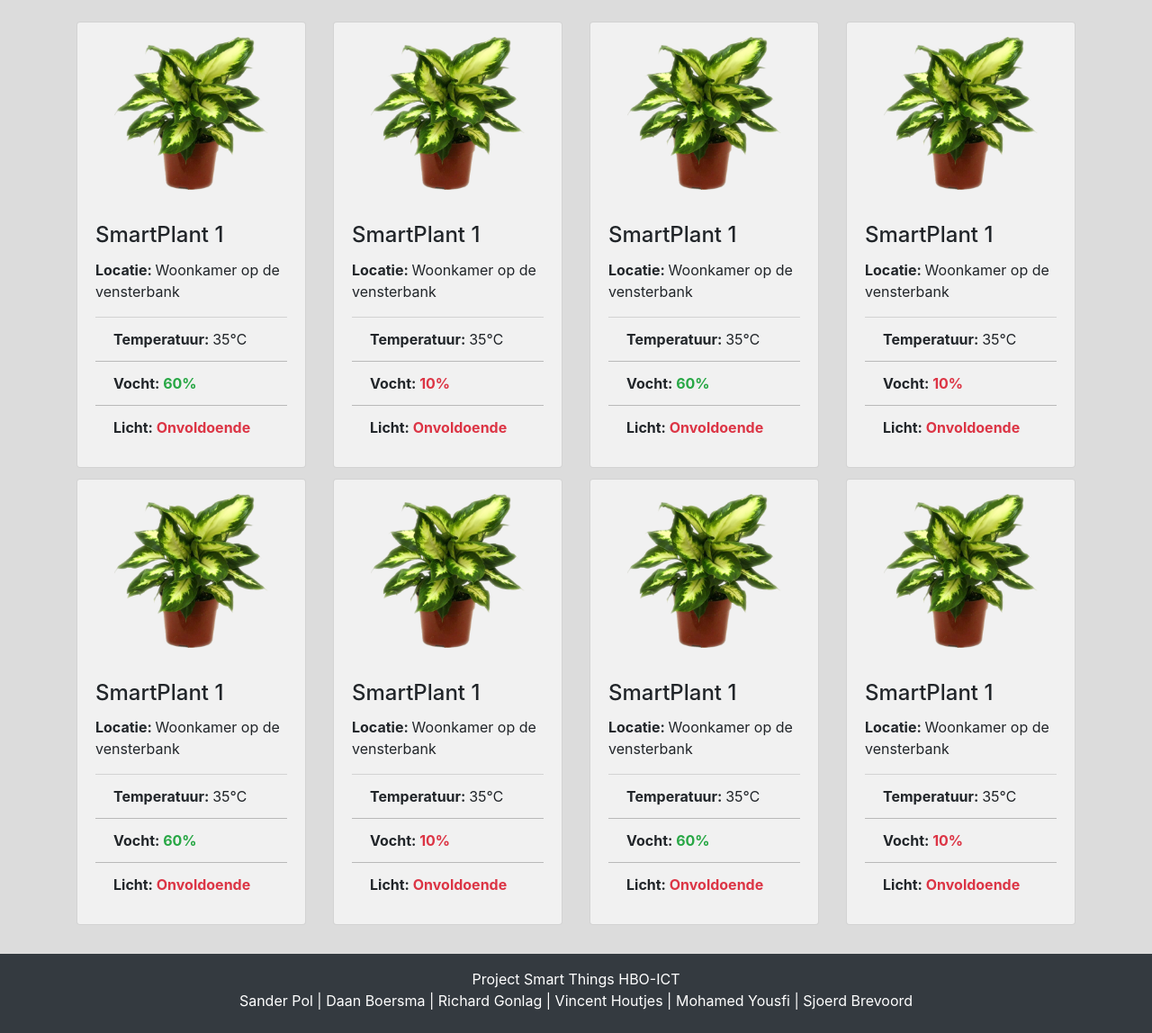
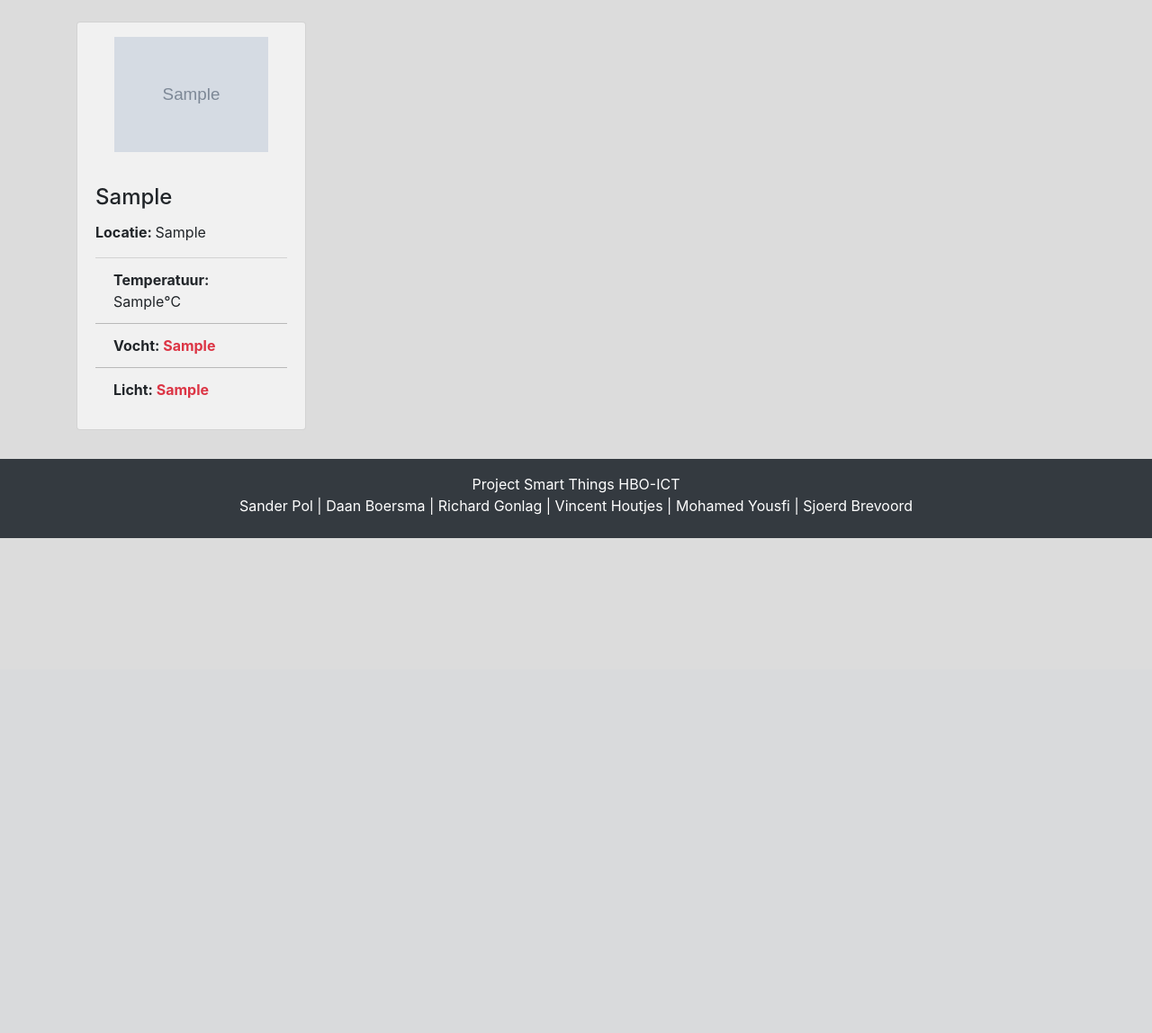
Before and after one commit to r8420/1st-KBS-project--Smartplant, a PHP site: page / in a window 1280 px wide. Shown: the part 56-1204 px from the top of the page at 90% size. After the commit the page ends 654 px from the top, so only its background shows below. Run offline with PHP 8.4, Linux system fonts and the light colour scheme; tables that the repository leaves empty or names only in its code hold one stand-in row (values such as "Sample post"); grey boxes marked "Sample" are stand-in pictures.

Commit message:
aanpassing

```diff
--- a/website/inc/config.php
+++ b/website/inc/config.php
@@ -1,13 +1,13 @@
 <?php
 $servername = "localhost";
+$dbname = "smartplant";
 $username = "root";
 $password = "";
 
 
-$conn = new mysqli($servername, $username, $password);
+$conn = new mysqli($servername, $username, $password, $dbname);
 
 if ($conn->connect_error) {
     die("Connection failed: " . $conn->connect_error);
 }
-echo "Connected successfully";
 ?>
--- a/website/index.php
+++ b/website/index.php
@@ -1,137 +1,53 @@
 <?php
 include('inc/header.php');
+include('inc/config.php');
+
+$alert = "";
+
+$sql = "SELECT id, plantNaam, locatie, temperatuur, vocht, licht, foto FROM plant WHERE 1";
+$result = mysqli_query($conn, $sql);
+
+
 ?>
     <div class="container">
         <div class="row mt-4">
-            <div class="col">
+        <?php if (mysqli_num_rows($result) > 0) {
+    while($row = mysqli_fetch_assoc($result)){
+?>
+            <div class="col-3">
               <div class="card mb-2 bg-white-transparent d-flex align-items-center">
-                <img class="card-img-top p-3 text-center" src="img/plant.png" alt="Card image cap" style="width: 80%; height: 80%;">
+                <img class="card-img-top p-3 text-center" src="img/<?php echo $row['foto']; ?>" alt="Card image cap" style="width: 80%; height: 80%;">
                 <div class="card-body">
-                  <h4 class="card-title"><a>SmartPlant 1</a></h4>
-                  <p class="card-text"><b>Locatie: </b>Woonkamer op de vensterbank</p>
+                  <h4 class="card-title"><a><?php echo $row['plantNaam'] ?></a></h4>
+                  <p class="card-text"><b>Locatie: </b><?php echo $row['locatie']; ?></p>
                   <ul class="list-group list-group-flush ">
-                    <li class="list-group-item bg-white-transparent-0"><b>Temperatuur: </b> 35&#x2103;</li>
-                    <li class="list-group-item bg-white-transparent-0"><b>Vocht: <span class="text-success">60%</span></b></li>
-                    <li class="list-group-item bg-white-transparent-0"><b>Licht: <span class="text-danger">Onvoldoende</span></b></li>
+                    <li class="list-group-item bg-white-transparent-0"><b>Temperatuur: </b> <?php echo $row['temperatuur']; ?>&#x2103;</li>
+                    <li class="list-group-item bg-white-transparent-0"><b>Vocht:
+                      <span class="
+                      <?php if ($row['vocht'] === "Voldoende"){
+                        echo "text-success";
+                      } else {
+                        echo "text-danger";
+                      } ?>">
+                        <?php echo $row['vocht']; ?></span></b></li>
+                    <li class="list-group-item bg-white-transparent-0"><b>Licht:
+                      <span class="
+                      <?php if ($row['licht'] === "Voldoende"){
+                        echo "text-success";
+                      } else {
+                        echo "text-danger";
+                      } ?>
+                      "><?php echo $row['licht']; ?></span></b></li>
                   </ul>
                 </div>
               </div>
             </div>
 
-            <div class="col">
-              <div class="card mb-2 bg-white-transparent d-flex align-items-center">
-                <img class="card-img-top p-3 text-center" src="img/plant.png" alt="Card image cap" style="width: 80%; height: 80%;">
-                <div class="card-body">
-                  <h4 class="card-title"><a>SmartPlant 1</a></h4>
-                  <p class="card-text"><b>Locatie: </b>Woonkamer op de vensterbank</p>
-                  <ul class="list-group list-group-flush ">
-                    <li class="list-group-item bg-white-transparent-0"><b>Temperatuur: </b> 35&#x2103;</li>
-                    <li class="list-group-item bg-white-transparent-0"><b>Vocht: <span class="text-danger">10%</span></b></li>
-                    <li class="list-group-item bg-white-transparent-0"><b>Licht: <span class="text-danger">Onvoldoende</span></b></li>
-                  </ul>
-                </div>
-              </div>
-            </div>
-
-            <div class="col">
-              <div class="card mb-2 bg-white-transparent d-flex align-items-center">
-                <img class="card-img-top p-3 text-center" src="img/plant.png" alt="Card image cap" style="width: 80%; height: 80%;">
-                <div class="card-body">
-                  <h4 class="card-title"><a>SmartPlant 1</a></h4>
-                  <p class="card-text"><b>Locatie: </b>Woonkamer op de vensterbank</p>
-                  <ul class="list-group list-group-flush ">
-                    <li class="list-group-item bg-white-transparent-0"><b>Temperatuur: </b> 35&#x2103;</li>
-                    <li class="list-group-item bg-white-transparent-0"><b>Vocht: <span class="text-success">60%</span></b></li>
-                    <li class="list-group-item bg-white-transparent-0"><b>Licht: <span class="text-danger">Onvoldoende</span></b></li>
-                  </ul>
-                </div>
-              </div>
-            </div>
-
-            <div class="col">
-              <div class="card mb-2 bg-white-transparent d-flex align-items-center">
-                <img class="card-img-top p-3 text-center" src="img/plant.png" alt="Card image cap" style="width: 80%; height: 80%;">
-                <div class="card-body">
-                  <h4 class="card-title"><a>SmartPlant 1</a></h4>
-                  <p class="card-text"><b>Locatie: </b>Woonkamer op de vensterbank</p>
-                  <ul class="list-group list-group-flush ">
-                    <li class="list-group-item bg-white-transparent-0"><b>Temperatuur: </b> 35&#x2103;</li>
-                    <li class="list-group-item bg-white-transparent-0"><b>Vocht: <span class="text-danger">10%</span></b></li>
-                    <li class="list-group-item bg-white-transparent-0"><b>Licht: <span class="text-danger">Onvoldoende</span></b></li>
-                  </ul>
-                </div>
-              </div>
-            </div>
-
-        </div>
-
-        <div class="row mt-1">
-            <div class="col">
-              <div class="card mb-2 bg-white-transparent d-flex align-items-center">
-                <img class="card-img-top p-3 text-center" src="img/plant.png" alt="Card image cap" style="width: 80%; height: 80%;">
-                <div class="card-body">
-                  <h4 class="card-title"><a>SmartPlant 1</a></h4>
-                  <p class="card-text"><b>Locatie: </b>Woonkamer op de vensterbank</p>
-                  <ul class="list-group list-group-flush ">
-                    <li class="list-group-item bg-white-transparent-0"><b>Temperatuur: </b> 35&#x2103;</li>
-                    <li class="list-group-item bg-white-transparent-0"><b>Vocht: <span class="text-success">60%</span></b></li>
-                    <li class="list-group-item bg-white-transparent-0"><b>Licht: <span class="text-danger">Onvoldoende</span></b></li>
-                  </ul>
-                </div>
-              </div>
-            </div>
-
-            <div class="col">
-              <div class="card mb-2 bg-white-transparent d-flex align-items-center">
-                <img class="card-img-top p-3 text-center" src="img/plant.png" alt="Card image cap" style="width: 80%; height: 80%;">
-                <div class="card-body">
-                  <h4 class="card-title"><a>SmartPlant 1</a></h4>
-                  <p class="card-text"><b>Locatie: </b>Woonkamer op de vensterbank</p>
-                  <ul class="list-group list-group-flush ">
-                    <li class="list-group-item bg-white-transparent-0"><b>Temperatuur: </b> 35&#x2103;</li>
-                    <li class="list-group-item bg-white-transparent-0"><b>Vocht: <span class="text-danger">10%</span></b></li>
-                    <li class="list-group-item bg-white-transparent-0"><b>Licht: <span class="text-danger">Onvoldoende</span></b></li>
-                  </ul>
-                </div>
-              </div>
-            </div>
-
-            <div class="col">
-              <div class="card mb-2 bg-white-transparent d-flex align-items-center">
-                <img class="card-img-top p-3 text-center" src="img/plant.png" alt="Card image cap" style="width: 80%; height: 80%;">
-                <div class="card-body">
-                  <h4 class="card-title"><a>SmartPlant 1</a></h4>
-                  <p class="card-text"><b>Locatie: </b>Woonkamer op de vensterbank</p>
-                  <ul class="list-group list-group-flush ">
-                    <li class="list-group-item bg-white-transparent-0"><b>Temperatuur: </b> 35&#x2103;</li>
-                    <li class="list-group-item bg-white-transparent-0"><b>Vocht: <span class="text-success">60%</span></b></li>
-                    <li class="list-group-item bg-white-transparent-0"><b>Licht: <span class="text-danger">Onvoldoende</span></b></li>
-                  </ul>
-                </div>
-              </div>
-            </div>
-
-            <div class="col">
-              <div class="card mb-2 bg-white-transparent d-flex align-items-center">
-                <img class="card-img-top p-3 text-center" src="img/plant.png" alt="Card image cap" style="width: 80%; height: 80%;">
-                <div class="card-body">
-                  <h4 class="card-title"><a>SmartPlant 1</a></h4>
-                  <p class="card-text"><b>Locatie: </b>Woonkamer op de vensterbank</p>
-                  <ul class="list-group list-group-flush ">
-                    <li class="list-group-item bg-white-transparent-0"><b>Temperatuur: </b> 35&#x2103;</li>
-                    <li class="list-group-item bg-white-transparent-0"><b>Vocht: <span class="text-danger">10%</span></b></li>
-                    <li class="list-group-item bg-white-transparent-0"><b>Licht: <span class="text-danger">Onvoldoende</span></b></li>
-                  </ul>
-                </div>
-              </div>
-            </div>
-
-        </div>
-
-
-
-
+            <?php  }
+}
+?>
     </div>
+</div>
 <?php
 include('inc/footer.php');
 ?>
```
Also changed, not shown: website/inc/show_data.php (added, +19 -0 lines), website/img/wietplant.jpg (added).
